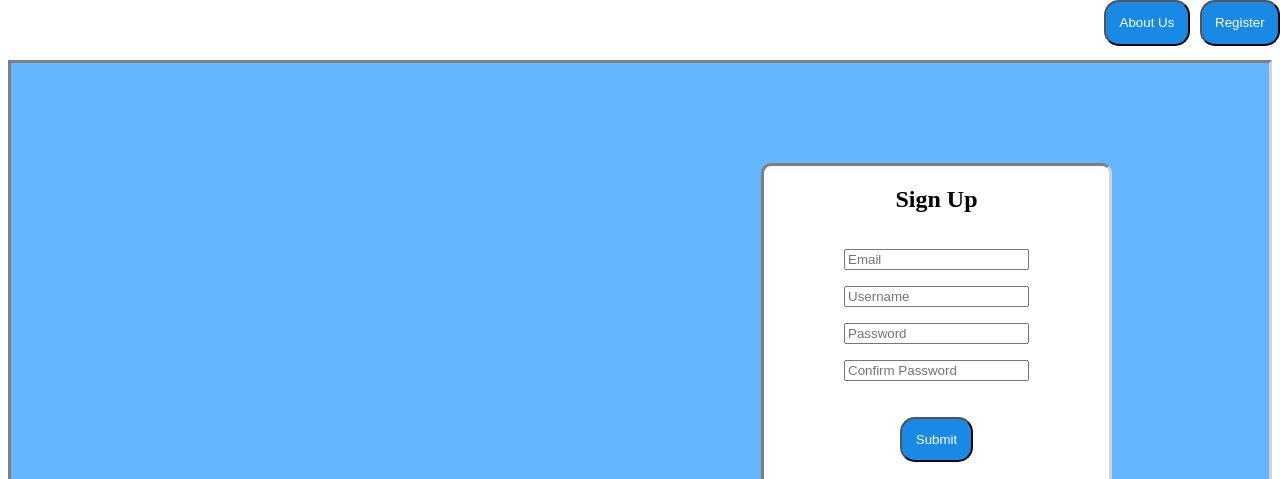
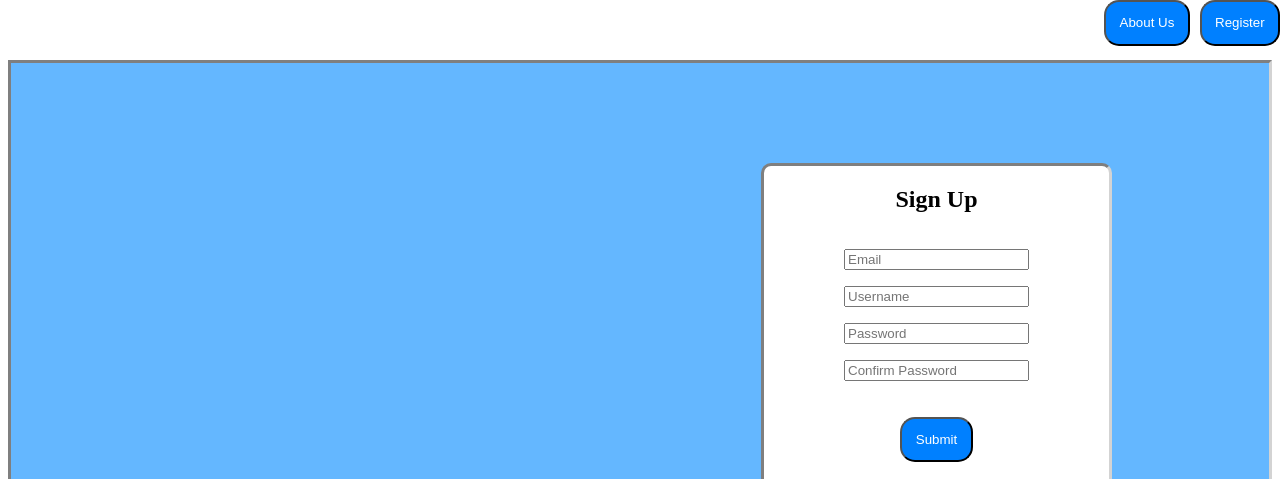
Before and after one commit to HaydenLinville/Forms, a plain HTML site: page index.html in a window 1280 px wide. Shown: the top 479 px of the page. Drawn offline with Linux system fonts and the light colour scheme.

Commit message:
Button and background color updated.

```diff
--- a/style.css
+++ b/style.css
@@ -1,5 +1,5 @@
 button {
- background-color: rgba(1, 125, 226, 0.904);
+ background-color: rgba(0,128,255,255);
  color: white;
  border-radius: 15px;
  padding: 1em;
@@ -59,7 +59,7 @@ img {
 }
 
 #individual {
- background-color: rgba(1, 125, 226, 0.904);
+ background-color: rgba(0,128,255,255);
  color: white;
  margin: 20px;
 }
```
Also changed, not shown: index.html (+7 -1 lines).
